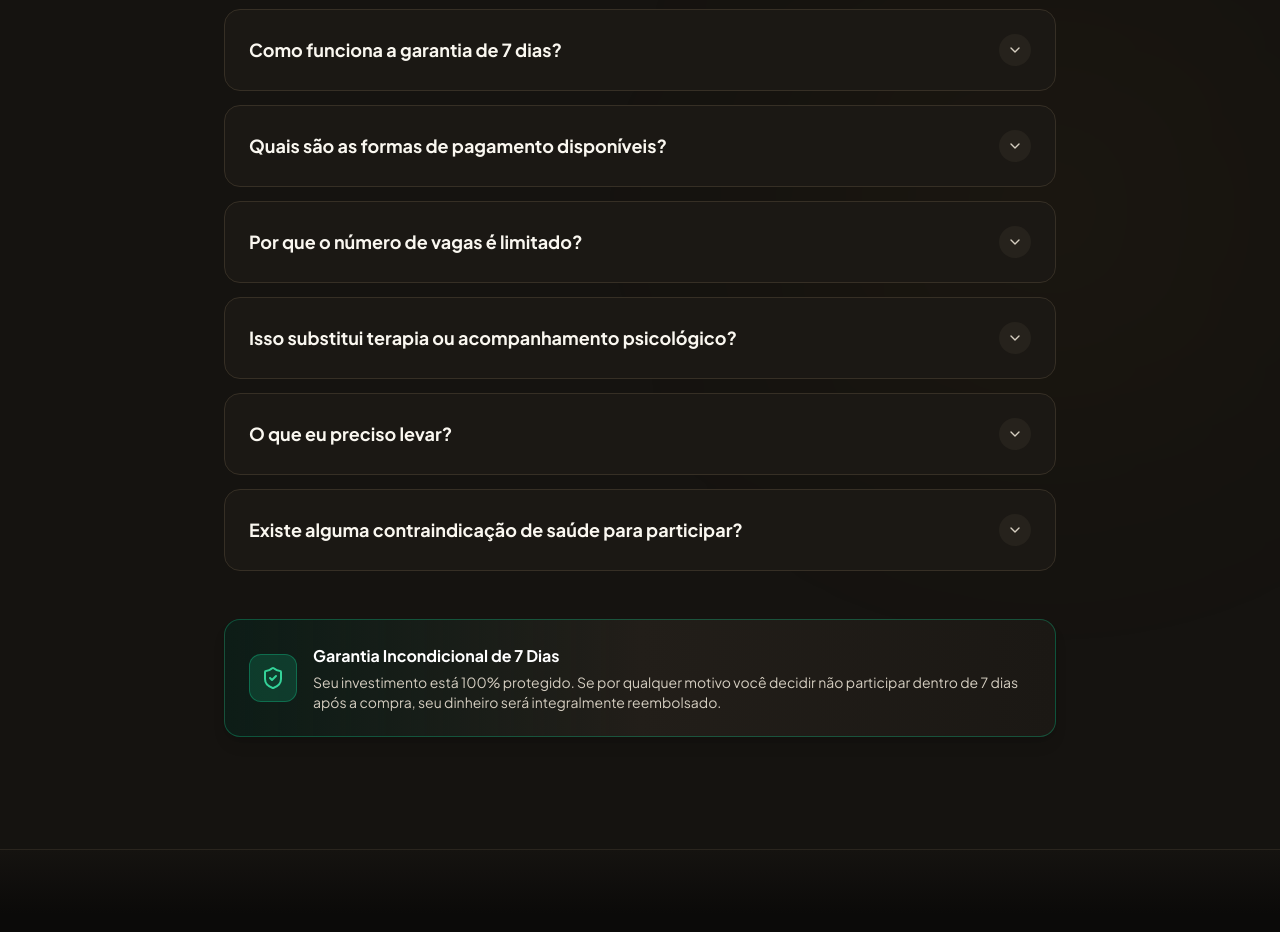
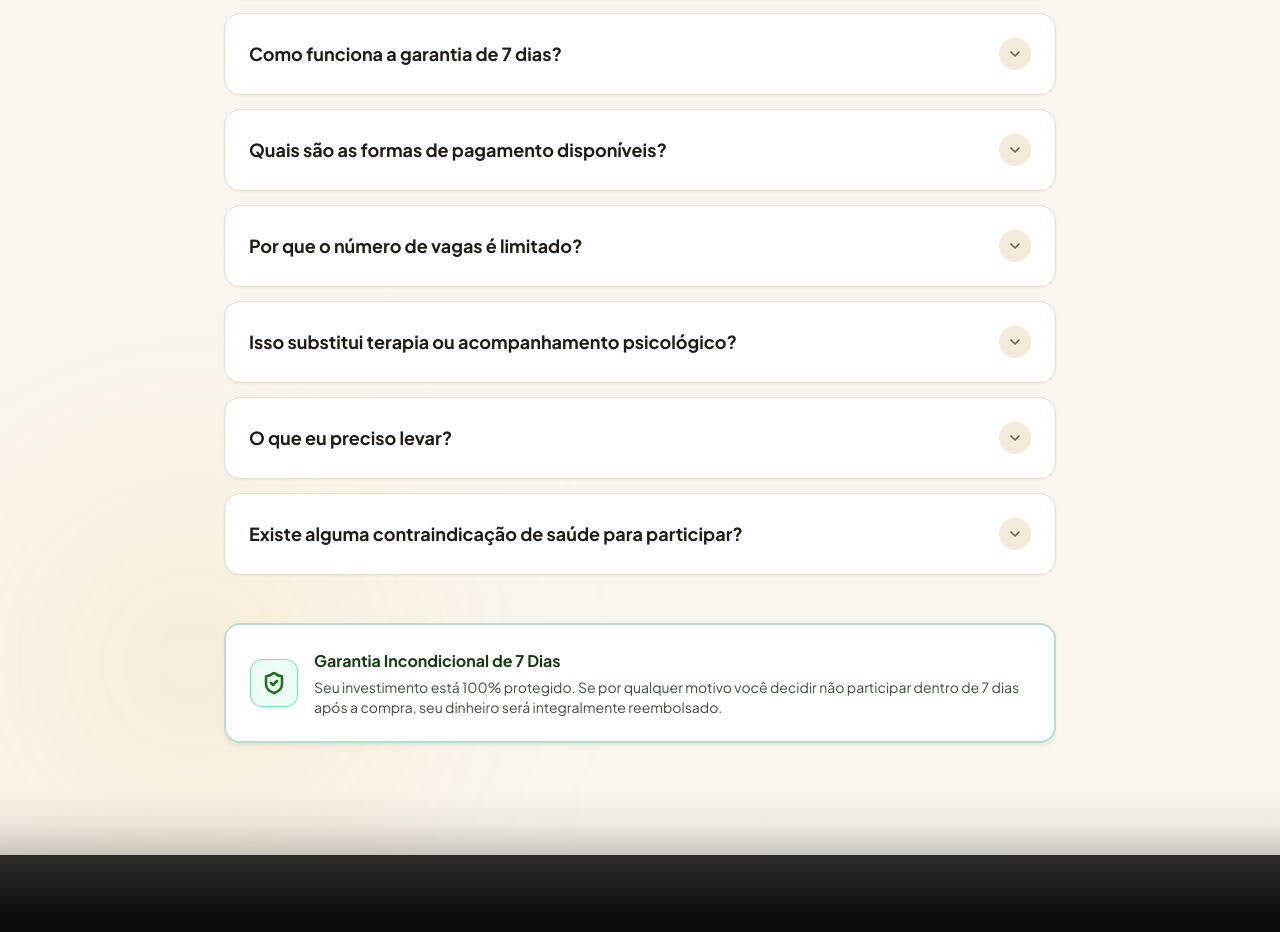
Before and after one commit to Marcelribeiro777/landing-page-vicente-governe-suas-emo-es, a React (Vite) app: page / in a window 1280 px wide. Shown: the part 9300-10232 px from the top of the page. Built offline with nearby package versions, Linux system fonts and the light colour scheme; a web font is replaced by a local one.

Commit message:
feat: mudar fundo da secao FAQ para creme com cartoes brancos e transicoes suaves (v0.0.48)

```diff
--- a/package.json
+++ b/package.json
@@ -2,7 +2,7 @@
   "name": "skip-react-template",
   "description": "A frontend React Vite TypeScript Shadcn UI template for Skip projects",
   "private": true,
-  "version": "0.0.47",
+  "version": "0.0.48",
   "type": "module",
   "scripts": {
     "start": "vite dev",
--- a/src/components/event/EventFaq.tsx
+++ b/src/components/event/EventFaq.tsx
@@ -12,25 +12,26 @@ export function EventFaq() {
   return (
     <section
       id="faq"
-      className="py-20 sm:py-28 bg-[#151310] relative border-t border-[#2C2720] overflow-hidden"
+      className="py-20 sm:py-28 bg-[#FAF6EE] text-[#1E1B16] relative border-t border-[#E6DEC8] overflow-hidden"
     >
-      {/* Transição sutil vindo da seção de ingressos */}
-      <div className="absolute top-0 inset-x-0 h-16 bg-gradient-to-b from-[#090909] to-transparent pointer-events-none" />
+      {/* Transição suave vindo da seção de ingressos (preto #090909) para creme */}
+      <div className="absolute top-0 inset-x-0 h-16 bg-gradient-to-b from-[#090909]/20 via-[#090909]/5 to-transparent pointer-events-none" />
 
-      {/* Ambient lighting */}
-      <div className="absolute top-1/2 right-10 w-96 h-96 bg-[#E8A020]/5 rounded-full blur-[140px] pointer-events-none" />
+      {/* Iluminação ambiente dourada-âmbar suave compatível com o tema creme */}
+      <div className="absolute top-0 right-0 w-96 h-96 bg-[#E8A020]/12 rounded-full blur-[130px] pointer-events-none" />
+      <div className="absolute bottom-0 left-0 w-96 h-96 bg-[#D48B12]/10 rounded-full blur-[130px] pointer-events-none" />
 
       <div className="max-w-4xl mx-auto px-4 sm:px-6 lg:px-8 relative z-10">
         {/* Section Header */}
         <div className="text-center max-w-3xl mx-auto mb-16">
-          <span className="text-xs font-black uppercase tracking-widest text-[#E8A020] bg-[#E8A020]/15 px-3.5 py-1.5 rounded-full border border-[#E8A020]/30 inline-flex items-center gap-1.5 mb-4 shadow-sm">
-            <HelpCircle className="w-3.5 h-3.5 text-[#E8A020]" />
+          <span className="text-xs font-black uppercase tracking-widest text-[#B87008] bg-[#E8A020]/15 px-3.5 py-1.5 rounded-full border border-[#D48B12]/40 inline-flex items-center gap-1.5 mb-4 shadow-sm">
+            <HelpCircle className="w-3.5 h-3.5 text-[#B87008]" />
             {eventContent.faq.badge}
           </span>
-          <h2 className="text-2xl sm:text-4xl md:text-5xl font-black text-[#FAF7F0] tracking-tight mb-4 leading-tight">
+          <h2 className="text-2xl sm:text-4xl md:text-5xl font-black text-[#14120E] tracking-tight mb-4 leading-tight">
             {eventContent.faq.title}
           </h2>
-          <p className="text-[#D6CFC1] text-base sm:text-lg leading-relaxed">
+          <p className="text-[#4A4337] text-base sm:text-lg leading-relaxed">
             {eventContent.faq.subtitle}
           </p>
         </div>
@@ -44,32 +45,36 @@ export function EventFaq() {
                 key={idx}
                 className={`rounded-2xl border transition-all duration-200 overflow-hidden ${
                   isOpen
-                    ? 'bg-[#221E19] border-[#E8A020]/70 shadow-lg shadow-[#E8A020]/10'
-                    : 'bg-[#1B1814] border-[#362F25] hover:border-[#E8A020]/45'
+                    ? 'bg-[#FFFFFF] border-[#D48B12] shadow-lg shadow-[#D48B12]/15 ring-1 ring-[#D48B12]/30'
+                    : 'bg-[#FFFFFF] border-[#E8DFC9] shadow-sm shadow-[#2E281D]/5 hover:border-[#D48B12]/60 hover:shadow-md'
                 }`}
               >
                 <button
                   type="button"
                   onClick={() => toggleItem(idx)}
-                  className="w-full p-5 sm:p-6 text-left flex items-center justify-between gap-4 focus:outline-none"
+                  className="w-full p-5 sm:p-6 text-left flex items-center justify-between gap-4 focus:outline-none transition-colors"
                   aria-expanded={isOpen}
                 >
-                  <span className="text-base sm:text-lg font-bold text-[#FAF7F0] leading-snug">
+                  <span
+                    className={`text-base sm:text-lg font-bold leading-snug transition-colors ${
+                      isOpen ? 'text-[#B87008]' : 'text-[#1F1B14]'
+                    }`}
+                  >
                     {item.question}
                   </span>
                   <div
                     className={`w-8 h-8 rounded-full flex items-center justify-center shrink-0 transition-transform duration-200 ${
                       isOpen
-                        ? 'bg-[#E8A020] text-[#0D0D0D] rotate-180'
-                        : 'bg-[#26221C] text-[#D6CFC1]'
+                        ? 'bg-[#E8A020] text-[#0D0D0D] rotate-180 shadow-sm'
+                        : 'bg-[#F2EBD9] text-[#6E6352] hover:text-[#B87008]'
                     }`}
                   >
-                    <ChevronDown className="w-4 h-4" />
+                    <ChevronDown className="w-4 h-4 stroke-[2.5]" />
                   </div>
                 </button>
 
                 {isOpen && (
-                  <div className="px-5 sm:px-6 pb-6 pt-1 text-sm sm:text-base text-[#D4CDC0] leading-relaxed border-t border-[#362F25] animate-fade-in">
+                  <div className="px-5 sm:px-6 pb-6 pt-2 text-sm sm:text-base text-[#4A4337] leading-relaxed border-t border-[#F0E8D5] animate-fade-in">
                     {item.answer}
                   </div>
                 )}
@@ -78,16 +83,16 @@ export function EventFaq() {
           })}
         </div>
 
-        {/* 7 Days Guarantee Box */}
-        <div className="mt-12 p-6 rounded-2xl bg-gradient-to-r from-emerald-950/40 via-[#221E19] to-[#1B1814] border border-emerald-500/35 flex flex-col sm:flex-row items-center gap-4 text-center sm:text-left shadow-lg">
-          <div className="w-12 h-12 rounded-xl bg-emerald-500/20 text-emerald-400 flex items-center justify-center shrink-0 border border-emerald-500/40">
-            <ShieldCheck className="w-6 h-6" />
+        {/* 7 Days Guarantee Box adaptada para tema creme */}
+        <div className="mt-12 p-6 rounded-2xl bg-[#FFFFFF] border-2 border-emerald-600/30 shadow-md shadow-emerald-950/5 flex flex-col sm:flex-row items-center gap-4 text-center sm:text-left">
+          <div className="w-12 h-12 rounded-xl bg-emerald-50 text-[#1B6E1B] flex items-center justify-center shrink-0 border border-emerald-300 shadow-sm">
+            <ShieldCheck className="w-6 h-6 stroke-[2.5]" />
           </div>
           <div>
-            <h4 className="text-base font-bold text-white mb-1">
+            <h4 className="text-base font-bold text-[#143B14] mb-1">
               Garantia Incondicional de 7 Dias
             </h4>
-            <p className="text-xs sm:text-sm text-[#D4CDC0]">
+            <p className="text-xs sm:text-sm text-[#3E4D3E] leading-relaxed">
               Seu investimento está 100% protegido. Se por qualquer motivo você decidir não
               participar dentro de 7 dias após a compra, seu dinheiro será integralmente
               reembolsado.
@@ -95,6 +100,9 @@ export function EventFaq() {
           </div>
         </div>
       </div>
+
+      {/* Transição suave na base em direção ao CTA final (preto profundo #0B0A09) */}
+      <div className="absolute bottom-0 inset-x-0 h-16 bg-gradient-to-t from-[#0B0A09]/20 via-[#0B0A09]/5 to-transparent pointer-events-none" />
     </section>
   )
 }
--- a/src/components/event/EventFinalCta.tsx
+++ b/src/components/event/EventFinalCta.tsx
@@ -16,8 +16,8 @@ export function EventFinalCta() {
 
   return (
     <section className="py-20 sm:py-28 bg-[#0B0A09] relative border-t border-[#2A251E] overflow-hidden">
-      {/* Transição suave vindo do FAQ */}
-      <div className="absolute top-0 inset-x-0 h-16 bg-gradient-to-b from-[#151310] to-transparent pointer-events-none" />
+      {/* Transição suave vindo do FAQ (fundo creme #FAF6EE) */}
+      <div className="absolute top-0 inset-x-0 h-16 bg-gradient-to-b from-[#FAF6EE]/15 to-transparent pointer-events-none" />
 
       {/* Leve gradiente dourado bem sutil e elegante no fundo */}
       <div className="absolute top-1/2 left-1/2 -translate-x-1/2 -translate-y-1/2 w-[750px] h-[380px] bg-[radial-gradient(ellipse_at_center,_var(--tw-gradient-stops))] from-[#E8A020]/16 via-[#F5B83D]/8 to-transparent rounded-full blur-[140px] pointer-events-none" />
--- a/src/lib/pocketbase/schema.json
+++ b/src/lib/pocketbase/schema.json
@@ -1,5 +1,5 @@
 {
-  "generatedAt": "2026-09-12T23:31:13.404Z",
+  "generatedAt": "2026-09-12T23:36:15.555Z",
   "collections": [
     {
       "name": "users",
```
Also changed, not shown: .skip.config.json.
